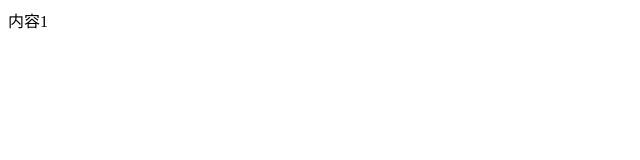
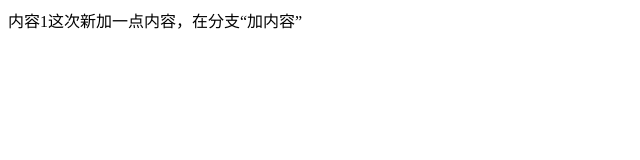
Before and after one commit to TaoWolf/GitStarter, a plain HTML site: page index.html in a window 1280 px wide. Shown: the whole page, without its empty margins (0-640 px from the left). Drawn offline with Linux system fonts and the light colour scheme.

Commit message:
加内容

```diff
--- a/index.html
+++ b/index.html
@@ -5,6 +5,6 @@
     <title>中文标题</title>
 </head>
 <body>
-    内容1
+    内容1这次新加一点内容，在分支“加内容”
 </body>
 </html>
```
